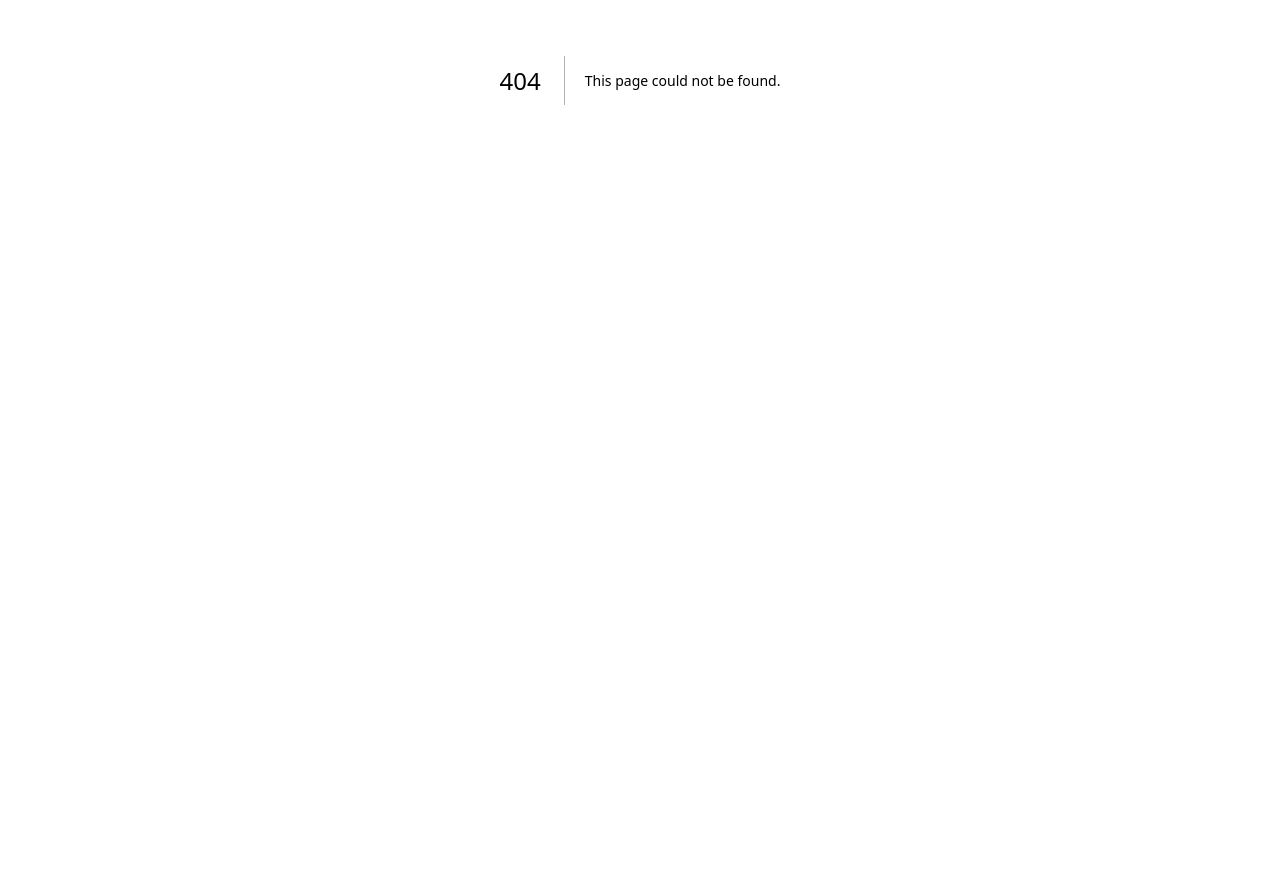
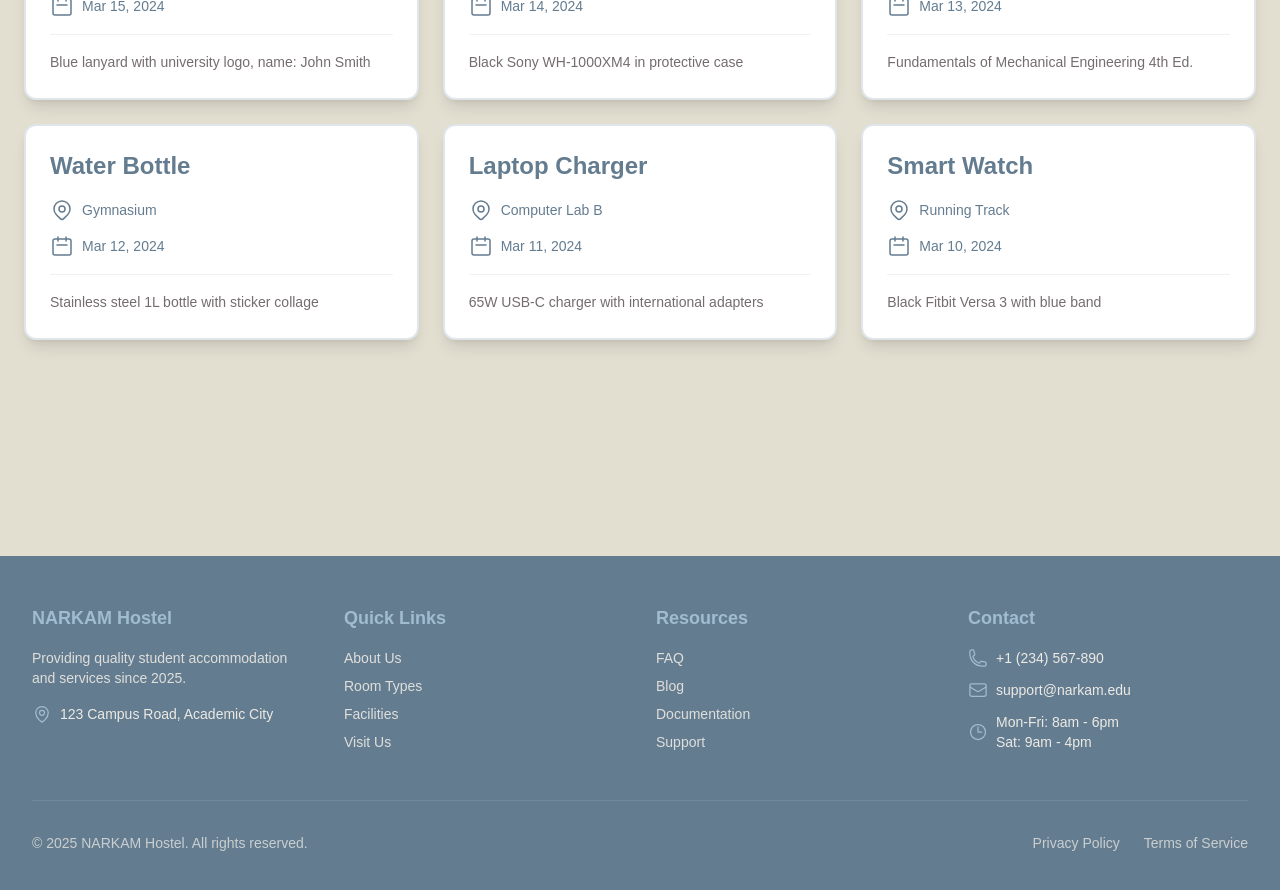
Before and after one commit to GKA-exe/webathon-3.0, a Next.js app in the folder frontend/: page /student/lostfound in a window 1280 px wide. Before the commit this address had no page. Shown: the part 320-1210 px from the top of the page. Before the commit the page ends 800 px from the top, so only its background shows below. Built offline with nearby package versions, Linux system fonts and the light colour scheme.

Commit message:
Added lost and found

```diff
--- /dev/null
+++ b/frontend/src/Components/Footer/footer.jsx
@@ -0,0 +1,101 @@
+import Link from 'next/link';
+import { MapPinIcon, PhoneIcon, EnvelopeIcon, ClockIcon } from '@heroicons/react/24/outline';
+
+export default function Footer() {
+  return (
+    <footer className="bg-primary text-textc mt-auto">
+      <div className="max-w-7xl mx-auto px-4 sm:px-6 lg:px-8 py-12">
+        <div className="grid grid-cols-1 md:grid-cols-4 gap-8">
+          {/* About Section */}
+          <div className="space-y-4">
+            <h3 className="text-lg font-bold text-secondary">NARKAM Hostel</h3>
+            <p className="text-sm opacity-90">
+              Providing quality student accommodation and services since 2025.
+            </p>
+            <div className="flex items-center space-x-2 mt-4">
+              <MapPinIcon className="h-5 w-5 text-secondary" />
+              <span className="text-sm">123 Campus Road, Academic City</span>
+            </div>
+          </div>
+
+          {/* Quick Links */}
+          <div className="space-y-4">
+            <h4 className="text-lg font-bold text-secondary">Quick Links</h4>
+            <nav className="space-y-2">
+              <Link href="/about" className="block text-sm opacity-90 hover:text-secondary transition-colors">
+                About Us
+              </Link>
+              <Link href="/rooms" className="block text-sm opacity-90 hover:text-secondary transition-colors">
+                Room Types
+              </Link>
+              <Link href="/facilities" className="block text-sm opacity-90 hover:text-secondary transition-colors">
+                Facilities
+              </Link>
+              <Link href="/contact" className="block text-sm opacity-90 hover:text-secondary transition-colors">
+                Visit Us
+              </Link>
+            </nav>
+          </div>
+
+          {/* Resources */}
+          <div className="space-y-4">
+            <h4 className="text-lg font-bold text-secondary">Resources</h4>
+            <nav className="space-y-2">
+              <Link href="/faq" className="block text-sm opacity-90 hover:text-secondary transition-colors">
+                FAQ
+              </Link>
+              <Link href="/blog" className="block text-sm opacity-90 hover:text-secondary transition-colors">
+                Blog
+              </Link>
+              <Link href="/docs" className="block text-sm opacity-90 hover:text-secondary transition-colors">
+                Documentation
+              </Link>
+              <Link href="/support" className="block text-sm opacity-90 hover:text-secondary transition-colors">
+                Support
+              </Link>
+            </nav>
+          </div>
+
+          {/* Contact Info */}
+          <div className="space-y-4">
+            <h4 className="text-lg font-bold text-secondary">Contact</h4>
+            <div className="space-y-3">
+              <div className="flex items-center space-x-2">
+                <PhoneIcon className="h-5 w-5 text-secondary" />
+                <span className="text-sm">+1 (234) 567-890</span>
+              </div>
+              <div className="flex items-center space-x-2">
+                <EnvelopeIcon className="h-5 w-5 text-secondary" />
+                <span className="text-sm">support@narkam.edu</span>
+              </div>
+              <div className="flex items-center space-x-2">
+                <ClockIcon className="h-5 w-5 text-secondary" />
+                <div className="text-sm">
+                  <p>Mon-Fri: 8am - 6pm</p>
+                  <p>Sat: 9am - 4pm</p>
+                </div>
+              </div>
+            </div>
+          </div>
+        </div>
+
+        {/* Copyright */}
+        <div className="border-t border-secondary/20 mt-12 pt-8">
+          <div className="flex flex-col md:flex-row justify-between items-center space-y-4 md:space-y-0">
+            <p className="text-sm opacity-75">
+              © 2025 NARKAM Hostel. All rights reserved.
+            </p>
+            <div className="flex space-x-6">
+              <Link href="/privacy" className="text-sm opacity-75 hover:text-secondary transition-colors">
+                Privacy Policy
+              </Link>
+              <Link href="/terms" className="text-sm opacity-75 hover:text-secondary transition-colors">
+                Terms of Service
+              </Link>
+            </div>
+          </div>
+        </div>
+      </div>
+    </footer>
+  );
+}
--- a/frontend/src/Components/SNavbar/SNavbar.jsx
+++ b/frontend/src/Components/SNavbar/SNavbar.jsx
@@ -63,7 +63,7 @@ const SNavbar = () => {
           <div className="hidden md:flex md:space-x-6">
             <NavItem label="Dashboard" href="/student/dashboard" />
             <NavItem label="Mess" href="/student/mess" />
-            <NavItem label="Lost&Found" href="/student/lost-and-found" />
+            <NavItem label="Lost&Found" href="/student/lostfound" />
             <NavItem label="Raise Complaint" href="/student/complaint" />
             <NavItem label="Fee Payment" href="/student/fee-payment" />
 
@@ -140,7 +140,7 @@ const SNavbar = () => {
           <div className="md:hidden mt-4 flex flex-col space-y-4 border-t border-gray-700 pt-4">
             <MobileNavItem label="Dashboard" href="/student/dashboard" />
             <MobileNavItem label="Mess" href="/student/mess" />
-            <MobileNavItem label="Lost&Found" href="/student/lost-and-found" />
+            <MobileNavItem label="Lost&Found" href="/student/lostfound" />
             <MobileNavItem label="Raise Complaint" href="/student/complaint" />
             <MobileNavItem label="Fee Payment" href="/student/fee-payment" />
 
--- a/frontend/src/app/admin/layout.jsx
+++ b/frontend/src/app/admin/layout.jsx
@@ -1,27 +1,14 @@
 import React from "react";
 import Navbar from "@/Components/Navbar/Navbar";
+import Footer from "@/Components/Footer/footer";
 import { Geist, Geist_Mono } from "next/font/google";
 import "../globals.css";
-
-const geistSans = Geist({
-  variable: "--font-geist-sans",
-  subsets: ["latin"],
-});
-
-const geistMono = Geist_Mono({
-  variable: "--font-geist-mono",
-  subsets: ["latin"],
-});
-
-export const metadata = {
-  title: "Create Next App",
-  description: "Generated by create next app",
-};
 export default function AdminLayout({ children }) {
   return (
     <div>
       <Navbar />
       {children}
+      <Footer />
     </div>
   );
 }
--- a/frontend/src/app/student/layout.jsx
+++ b/frontend/src/app/student/layout.jsx
@@ -1,5 +1,6 @@
 import React from 'react';
 import SNavbar from '@/Components/SNavbar/SNavbar';
+import Footer from '@/Components/Footer/footer';
 import { Geist, Geist_Mono } from "next/font/google";
 import "../globals.css";
 
@@ -8,6 +9,7 @@ export default function StudentLayout({ children }) {
       <div>
           <SNavbar />
           {children}
+          <Footer />
       </div>
     );
   }
--- /dev/null
+++ b/frontend/src/app/student/lostfound/page.jsx
@@ -0,0 +1,139 @@
+"use client";
+
+import { useEffect, useState } from "react";
+
+const LostFoundStudent = () => {
+    const dummyItems = [
+        {
+          title: "Student ID Card",
+          location: "Main Cafeteria",
+          date: "2024-03-15",
+          description: "Blue lanyard with university logo, name: John Smith"
+        },
+        {
+          title: "Wireless Headphones",
+          location: "Library Study Room 3",
+          date: "2024-03-14",
+          description: "Black Sony WH-1000XM4 in protective case"
+        },
+        {
+          title: "Engineering Textbook",
+          location: "Building C - Lecture Hall 12",
+          date: "2024-03-13",
+          description: "Fundamentals of Mechanical Engineering 4th Ed."
+        },
+        {
+          title: "Water Bottle",
+          location: "Gymnasium",
+          date: "2024-03-12",
+          description: "Stainless steel 1L bottle with sticker collage"
+        },
+        {
+          title: "Laptop Charger",
+          location: "Computer Lab B",
+          date: "2024-03-11",
+          description: "65W USB-C charger with international adapters"
+        },
+        {
+          title: "Smart Watch",
+          location: "Running Track",
+          date: "2024-03-10",
+          description: "Black Fitbit Versa 3 with blue band"
+        }
+      ];
+
+
+  const [items, setItems] = useState([]);
+
+  useEffect(() => {
+    setItems(dummyItems);
+  }, []);
+
+  return (
+    <div className="bg-background min-h-screen p-6">
+      {/* Heading Section */}
+      <div className="max-w-7xl mx-auto mb-8 text-center">
+        <h1 className="text-4xl font-bold text-primary mb-2">Lost & Found</h1>
+        <p className="text-teritary">Reported items on campus</p>
+      </div>
+
+      {/* Cards Grid */}
+      <div className="max-w-7xl mx-auto grid grid-cols-1 md:grid-cols-2 lg:grid-cols-3 gap-6">
+        {items.map((item, index) => (
+          <div
+            key={index}
+            className="bg-white rounded-xl p-6 border-2 border-primary/20 hover:border-primary/40 transition-all duration-300 shadow-lg hover:shadow-xl"
+          >
+            {/* Card Content */}
+            <div className="space-y-4">
+              {/* Title */}
+              <h3 className="text-2xl font-semibold text-primary">
+                {item.title}
+              </h3>
+
+              {/* Meta Information */}
+              <div className="flex flex-col space-y-3 text-primary">
+                {/* Location */}
+                <div className="flex items-center">
+                  <svg
+                    className="w-6 h-6 mr-2 flex-shrink-0"
+                    fill="none"
+                    stroke="currentColor"
+                    viewBox="0 0 24 24"
+                  >
+                    <path
+                      strokeLinecap="round"
+                      strokeLinejoin="round"
+                      strokeWidth={1.5}
+                      d="M17.657 16.657L13.414 20.9a1.998 1.998 0 01-2.827 0l-4.244-4.243a8 8 0 1111.314 0z"
+                    />
+                    <path
+                      strokeLinecap="round"
+                      strokeLinejoin="round"
+                      strokeWidth={1.5}
+                      d="M15 11a3 3 0 11-6 0 3 3 0 016 0z"
+                    />
+                  </svg>
+                  <span className="text-sm font-medium">{item.location}</span>
+                </div>
+
+                {/* Date */}
+                <div className="flex items-center">
+                  <svg
+                    className="w-6 h-6 mr-2 flex-shrink-0"
+                    fill="none"
+                    stroke="currentColor"
+                    viewBox="0 0 24 24"
+                  >
+                    <path
+                      strokeLinecap="round"
+                      strokeLinejoin="round"
+                      strokeWidth={1.5}
+                      d="M8 7V3m8 4V3m-9 8h10M5 21h14a2 2 0 002-2V7a2 2 0 00-2-2H5a2 2 0 00-2 2v12a2 2 0 002 2z"
+                    />
+                  </svg>
+                  <span className="text-sm font-medium">
+                    {new Date(item.date).toLocaleDateString("en-US", {
+                      year: "numeric",
+                      month: "short",
+                      day: "numeric"
+                    })}
+                  </span>
+                </div>
+              </div>
+
+              {/* Description */}
+              <div className="pt-4 border-t border-primary/10">
+                <p className="text-teritary text-sm leading-relaxed">
+                  {item.description}
+                </p>
+              </div>
+            </div>
+          </div>
+        ))}
+      </div>
+    </div>
+  );
+};
+
+export default LostFoundStudent;
```
